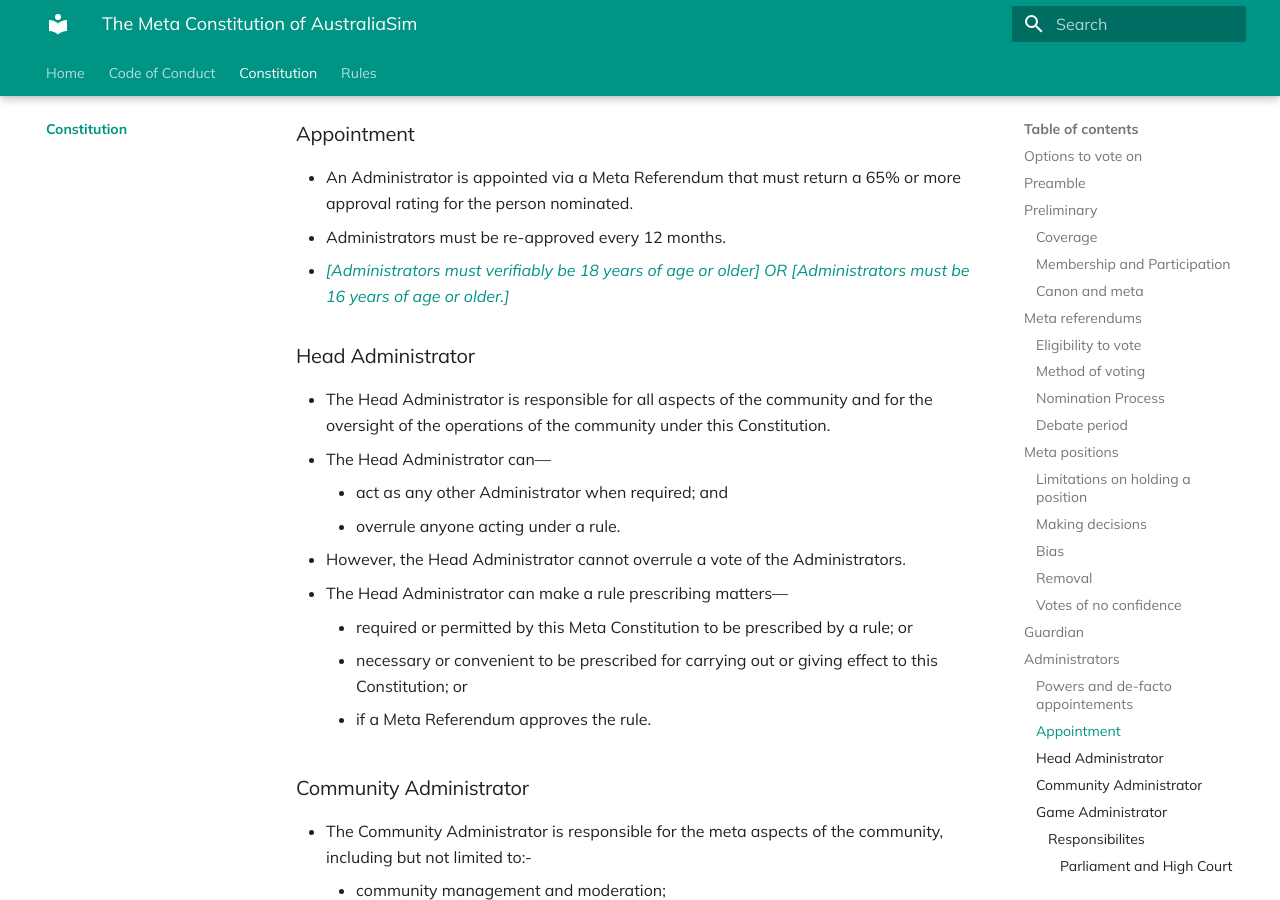
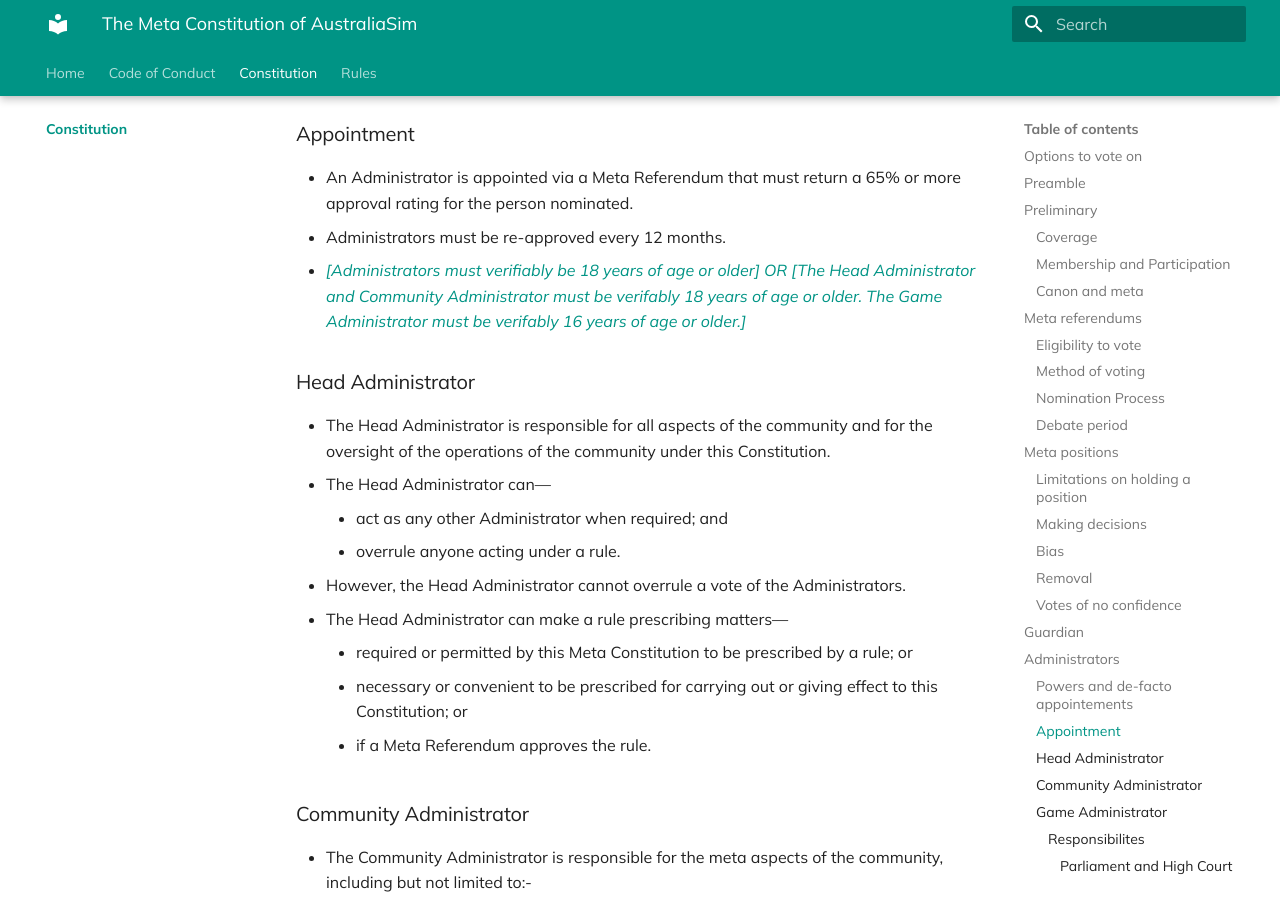
Before and after one commit to AustraliaSim/aussim-docs, an MkDocs documentation site: the page built from docs/constitution/index.md, in a window 1280 px wide and 900 px high, scrolled down 5966 px. Built offline with MkDocs 1.6.1 and Material for MkDocs 9.7.7, drawn with Linux system fonts in a browser that asks for light colours.

Commit message:
Fix drafting mistake

```diff
--- a/docs/constitution/index.md
+++ b/docs/constitution/index.md
@@ -167,7 +167,7 @@ The Administrators are the primary administrators of AustraliaSim and act as ove
 
 * An Administrator is appointed via a Meta Referendum that must return a 65% or more approval rating for the person nominated.
 * Administrators must be re-approved every 12 months.
-* [*[Administrators must verifiably be 18 years of age or older] OR [Administrators must be 16 years of age or older.]*](/aussim-docs/constitution/#options-to-vote-on)
+* [*[Administrators must verifiably be 18 years of age or older] OR [The Head Administrator and Community Administrator must be verifably 18 years of age or older. The Game Administrator must be verifably 16 years of age or older.]*](/aussim-docs/constitution/#options-to-vote-on)
 
 
 ### Head Administrator
```
